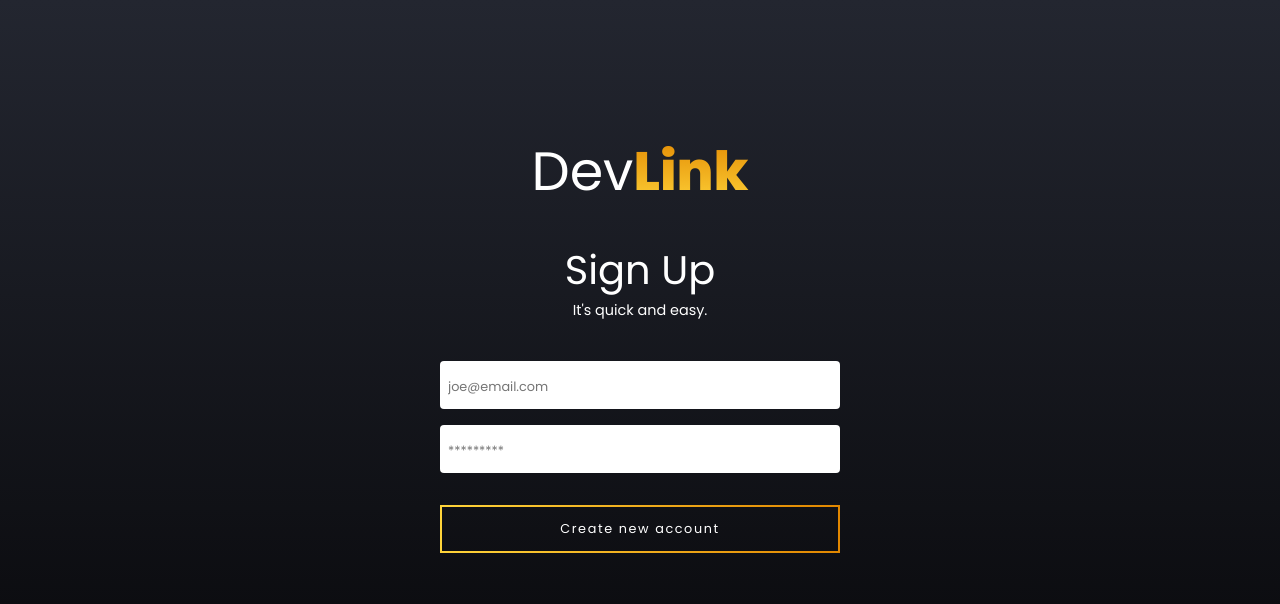
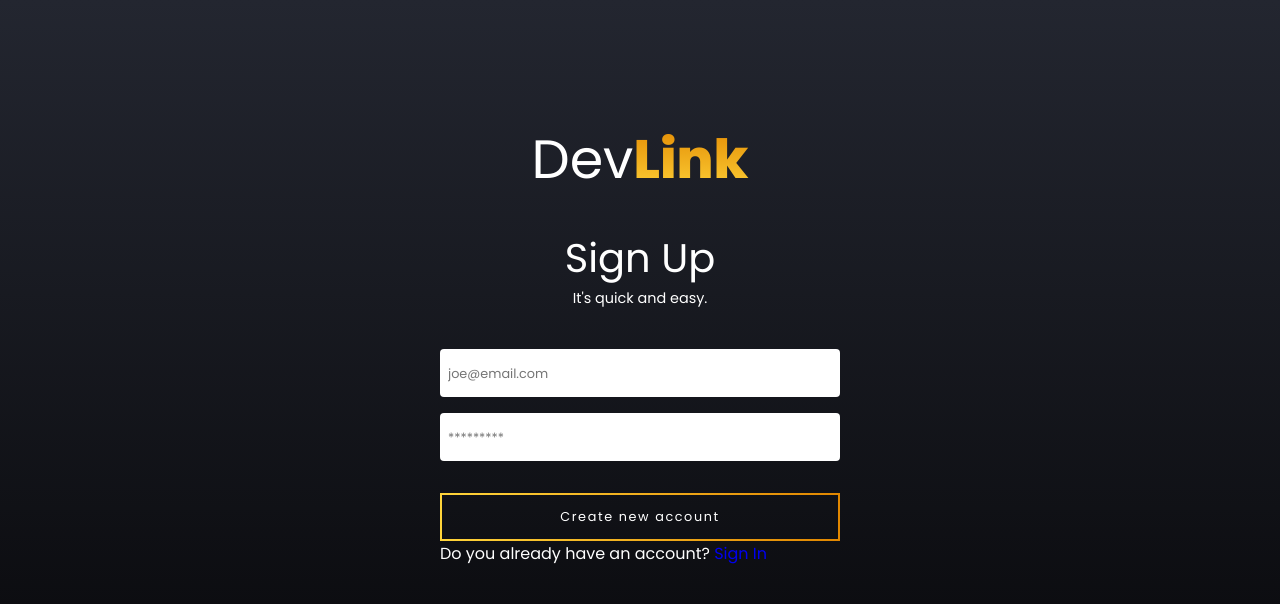
Before and after one commit to paulomiguelJS/devlink, a React (Vite) app: page /signup in a window 1280 px wide. Shown: the top 604 px of the page. Built offline with nearby package versions, Linux system fonts and the light colour scheme.

Commit message:
Sign in and Sign up being redirected using Link from react-router-dom; User lloged in being redirected to Prive admin page

```diff
--- a/src/pages/Login/SignIn/index.jsx
+++ b/src/pages/Login/SignIn/index.jsx
@@ -12,7 +12,7 @@ import {
 } from "firebase/auth";
 
 import { useState } from "react";
-import { useNavigate } from "react-router-dom";
+import { useNavigate, Link } from "react-router-dom";
 
 import { toast } from "react-toastify";
 
@@ -28,15 +28,16 @@ export function SignIn() {
 
   function handleLogin(event) {
     event.preventDefault();
+
     if (email === "" || password === "") {
       alert("Please fill the fields");
       return;
     }
     signInWithEmailAndPassword(auth, email, password)
       .then(() => {
+        navigate("/admin", { replace: true  });
         toast.success("Welcome to our plataform");
 
-        navigate("/admin", { replace: true });
       })
       .catch(() => {
         toast.error("Error, try again");
@@ -48,8 +49,10 @@ export function SignIn() {
     const provider = new GoogleAuthProvider();
     signInWithPopup(auth, provider)
       .then((result) => {
+        navigate("/admin", { replace: true  });
         setUser(result.user);
-        console.log(result);
+
+        toast.success("Welcome to our plataform");
       })
       .catch((error) => {
         console.log(error);
@@ -95,7 +98,7 @@ export function SignIn() {
           <FcGoogle size={24} color="#fff" /> Login in with google
         </button>
         <span>
-          Don't have an account? <a href="www.google.com">Sign Up</a>
+          Don't have an account? <Link to="/signup">Sign Up</Link>
         </span>
       </FormContainer>
     </Container>
--- a/src/pages/Login/SignUp/index.jsx
+++ b/src/pages/Login/SignUp/index.jsx
@@ -6,7 +6,7 @@ import { Container, FormContainer } from "./styles";
 import { auth } from "../../../services/firebaseConnection";
 import { createUserWithEmailAndPassword } from "firebase/auth";
 
-import { useNavigate } from "react-router-dom";
+import { useNavigate, Link } from "react-router-dom";
 import { useState } from "react";
 
 export function SignUp() {
@@ -50,6 +50,9 @@ export function SignUp() {
         />
 
         <button type="submit">Create new account</button>
+        <span>
+          Do you already have an account? <Link to="/">Sign In</Link>
+        </span>
       </FormContainer>
     </Container>
   );
```
